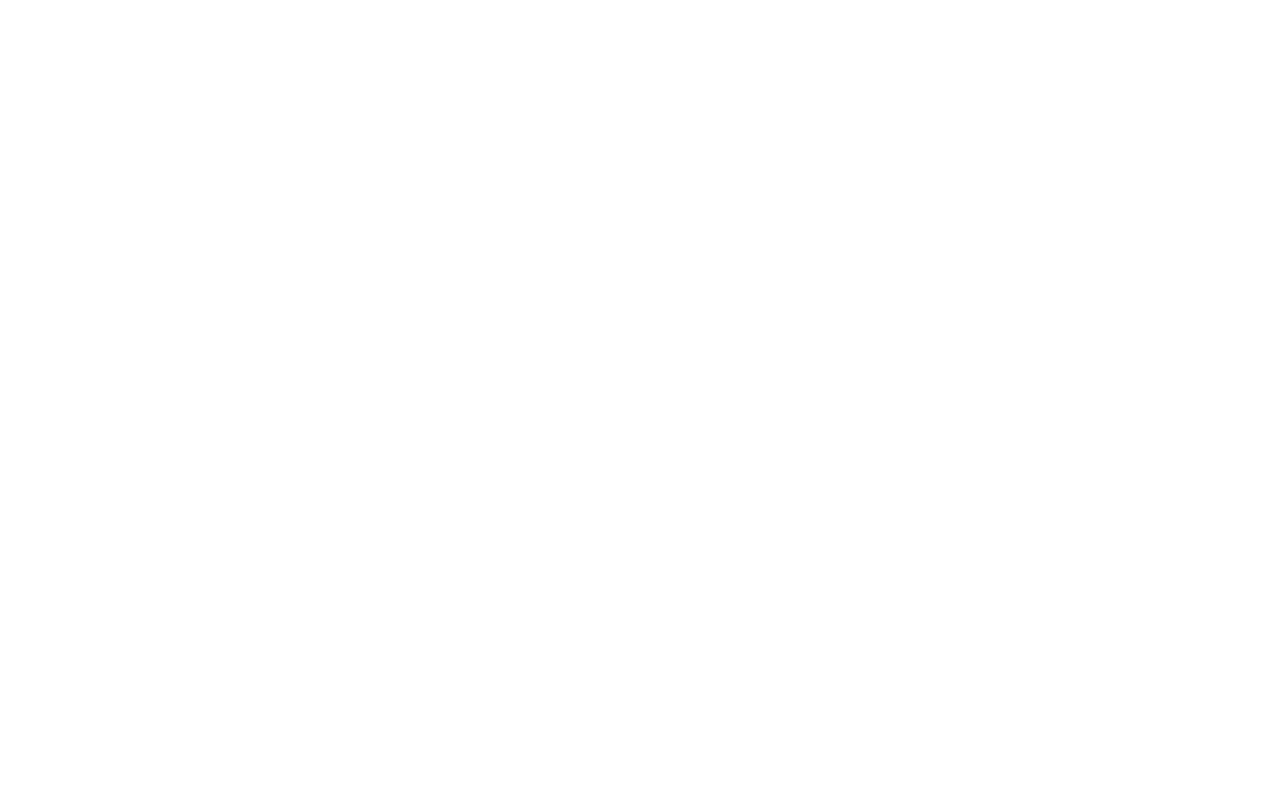
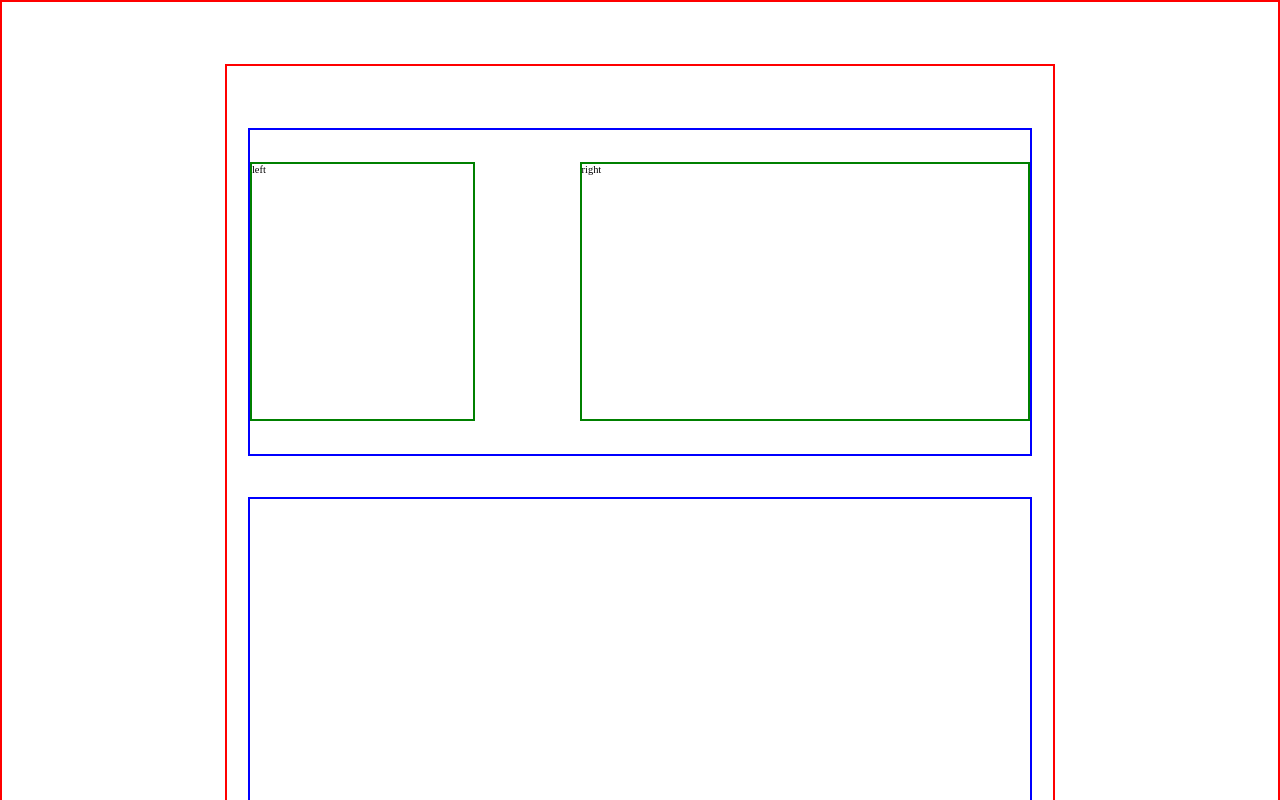
Before and after one commit to abhisheksbsca-createweb/impactbureauweb, a React (Vite) app in the folder client/: page /ourmission in a window 1280 px wide. Before the commit this address had no page. Shown: the top 800 px of the page. Built offline with nearby package versions, Linux system fonts and the light colour scheme.

Commit message:
mission page worked

```diff
--- a/client/src/App.jsx
+++ b/client/src/App.jsx
@@ -1,6 +1,7 @@
 import './App.css'
 import { BrowserRouter, Routes, Route } from 'react-router-dom';
 import Home from './component/Pages/Home/Home.jsx'
+import OurMission from './component/Pages/OurMission/OurMission.jsx';
 function App() {
 
   return (
@@ -9,7 +10,7 @@
       <Routes>
         <Route path="/">
           <Route index element={<Home />} />
-
+          <Route path='ourmission' element={<OurMission/>}/>
         </Route>
 
       </Routes>
--- a/client/src/component/Pages/Home/Home.scss
+++ b/client/src/component/Pages/Home/Home.scss
@@ -63,7 +63,7 @@
 
             .homeBtnChild1, .homeBtnChild2{
                 background-color: white;
-                padding: 1rem;
+                padding: .5rem;
                 outline: none;
                 border: none;
                 font-size: 1.5rem;
@@ -71,6 +71,13 @@
                 font-weight: 400;
                 cursor: pointer;
                 font-family: Arial, Helvetica, sans-serif;
+            }
+
+            .homeBtnChild1,.homeBtnChild2{
+                display: flex;
+                align-items: center;
+                align-items: center;
+                border-radius: 15px;
             }
             .homeBtnChild1 a, .homeBtnChild2 a{
 
@@ -81,9 +88,11 @@
 
             .homeBtnChild2{
                 background-color: transparent;
+                border: 0.4rem solid #999;
             }
             .homeBtnChild2 a{
                 color: #fff;
+
 
             }
         }
--- /dev/null
+++ b/client/src/component/Pages/OurMission/OurMission.jsx
@@ -0,0 +1,23 @@
+import "./OurMission.scss"
+
+function OurMission (){
+    const data=window.outerHeight;
+    // alert(data)
+    return(
+
+        <>
+        <div className="missionPageContainer">
+            <div className="missionPageContainerChild">
+                <div className="missionPageInnerChild">
+                    <div className="missionPageInnerChildLeftChild missionPageContentChild">left</div>
+                    <div className="missionPageInnerChildRightChild missionPageContentChild">right</div>
+                </div>
+                <div className="missionPageInnerChild"></div>
+            </div>
+        </div>
+        </>
+    )
+}
+
+
+export default OurMission;
--- /dev/null
+++ b/client/src/component/Pages/OurMission/OurMission.scss
@@ -0,0 +1,44 @@
+.missionPageContainer{
+    width: 100%;
+    height: 953px;
+    border: 2px solid red;
+    display: flex;
+    justify-content: center;
+    align-items: center;
+
+
+    .missionPageContainerChild{
+         width: 65%;
+        height: 79rem;
+        border: 2px solid red;
+        display: flex;
+        justify-content: center;
+        align-items: center;
+        flex-direction: column;
+        gap: 4rem;
+
+
+        .missionPageInnerChild{
+            width: 95%;
+            height: 40%;
+            border: 2px solid blue;
+            display: flex;
+            align-items: center;
+            justify-content: center;
+            gap: 10rem;
+
+            .missionPageContentChild{
+                width:45%;
+                height: 80%;
+                border: 2px solid green;
+
+            }
+            .missionPageInnerChildLeftChild{
+                width: 30%;
+            }
+            .missionPageInnerChildRightChild{
+                width: 60%;
+            }
+        }
+    }
+}
--- a/client/src/component/header/Header.jsx
+++ b/client/src/component/header/Header.jsx
@@ -11,7 +11,7 @@
 
       <nav className="menubar">
         <ul>
-          <li><Link to="/"><span>about</span></Link></li>
+          <li><Link to="/ourmission"><span>about</span></Link></li>
           <li><Link to="/ourwork"><span>our work</span></Link></li>
           <li><Link to="/stories"><span>stories</span></Link></li>
           <li><Link to="/impact-tv"><span>Impact TV</span></Link></li>
```
